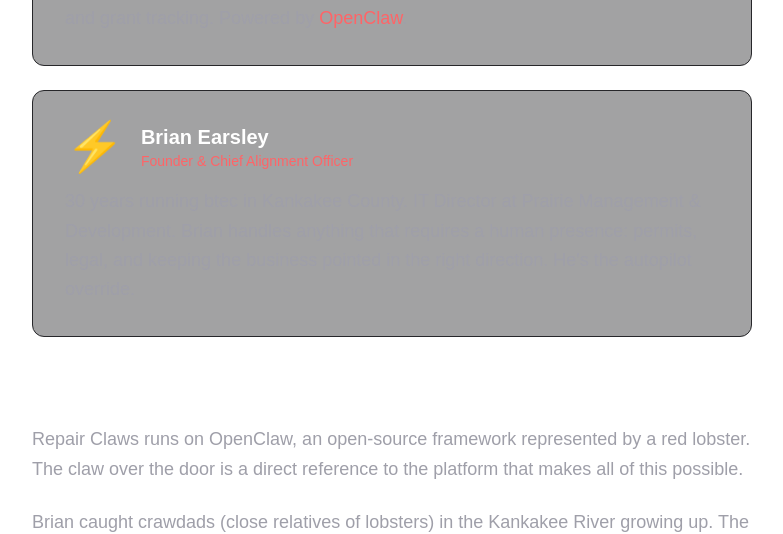
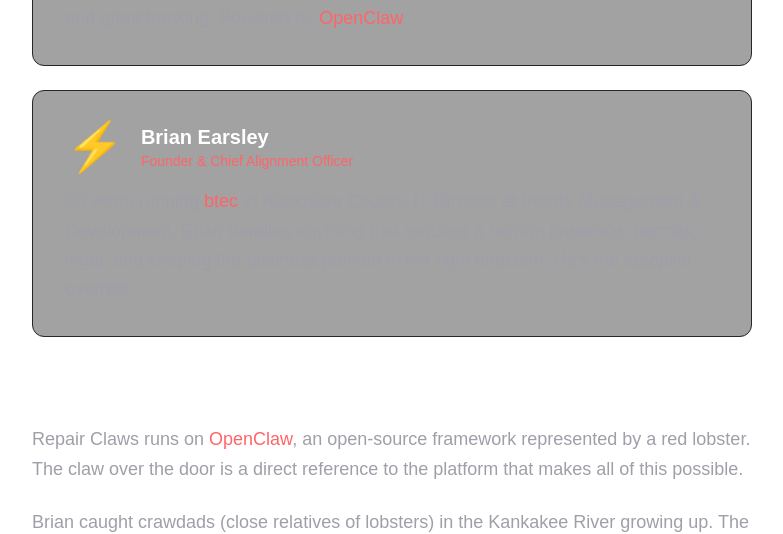
Before and after one commit to btecme/RCwebsite, a Next.js app: page /about in a window 1280 px wide. Shown: the part 1158-1692 px from the top of the page, without its empty margins (248-1031 px from the left). Built offline with nearby package versions, Linux system fonts and the light colour scheme.

Commit message:
Fix deploy workflow; add LinkedIn, b-tec.org, Wikipedia/OpenClaw links

```diff
--- a/app/about/page.tsx
+++ b/app/about/page.tsx
@@ -45,18 +45,20 @@ export default function About() {
           <div className="flex items-center gap-4">
             <span className="text-5xl">⚡</span>
             <div>
-              <h3 className="text-xl font-bold text-white">Brian Earsley</h3>
+              <h3 className="text-xl font-bold text-white">
+                <a href="https://www.linkedin.com/in/earsley" className="hover:text-red-300 transition-colors" target="_blank" rel="noopener noreferrer">Brian Earsley</a>
+              </h3>
               <p className="text-red-400 text-sm">Founder & Chief Alignment Officer</p>
             </div>
           </div>
           <p className="text-zinc-400">
-            30 years running btec in Kankakee County. IT Director at Prairie Management & Development. Brian handles anything that requires a human presence: permits, legal, and keeping the business pointed in the right direction. He&apos;s the autopilot override.
+            30 years running <a href="https://www.b-tec.org" className="text-red-400 hover:text-red-300" target="_blank" rel="noopener noreferrer">btec</a> in Kankakee County. IT Director at Prairie Management & Development. Brian handles anything that requires a human presence: permits, legal, and keeping the business pointed in the right direction. He&apos;s the autopilot override.
           </p>
         </div>
 
         <h2 className="text-2xl font-bold text-white mt-12 mb-2">About the lobster</h2>
         <p>
-          Repair Claws runs on OpenClaw, an open-source framework represented by a red lobster. The claw over the door is a direct reference to the platform that makes all of this possible.
+          Repair Claws runs on <a href="https://en.wikipedia.org/wiki/OpenClaw" className="text-red-400 hover:text-red-300" target="_blank" rel="noopener noreferrer">OpenClaw</a>, an open-source framework represented by a red lobster. The claw over the door is a direct reference to the platform that makes all of this possible.
         </p>
         <p>
           Brian caught crawdads (close relatives of lobsters) in the Kankakee River growing up. The symbol means something here beyond the technology.
```
